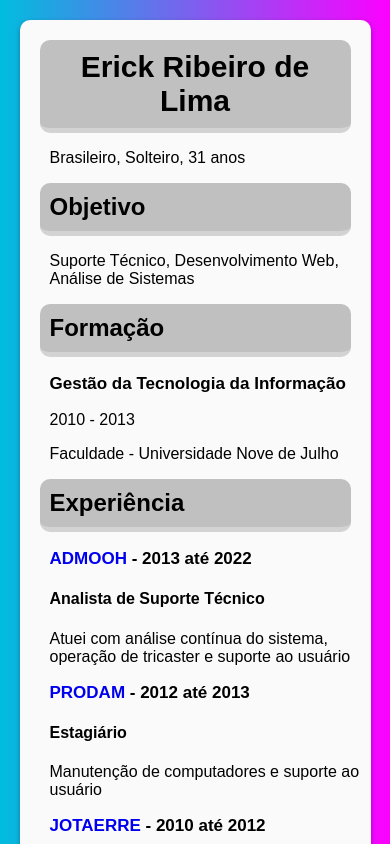
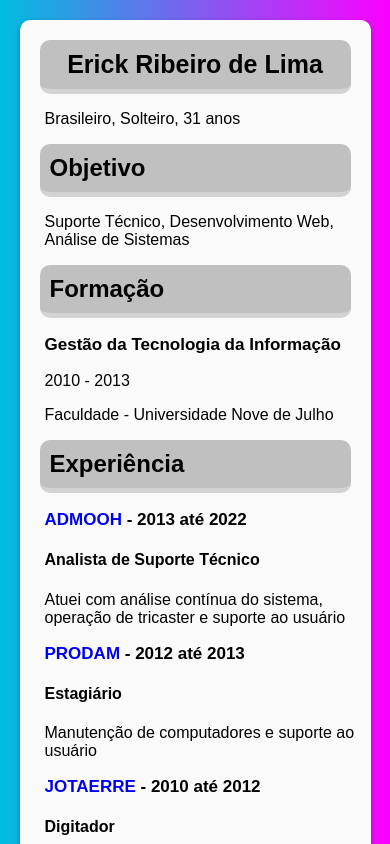
Before and after one commit to erickribeirodelima/curriculo, a plain HTML site: page index.html in a window 390 px wide. Shown: the top 844 px of the page. Drawn offline with Linux system fonts and the light colour scheme.

Commit message:
Alterando responsive

```diff
--- a/style.css
+++ b/style.css
@@ -56,4 +56,12 @@ a:hover{
         font-family: sans-serif;
         background: linear-gradient(90deg, #00bdde 0%, #fc00ff 100%);
     }
+
+    h1 {
+        font-size: 25px;
+    }
+
+    h3, h4, p {
+        padding-left: 15px;
+     }
 }
```
